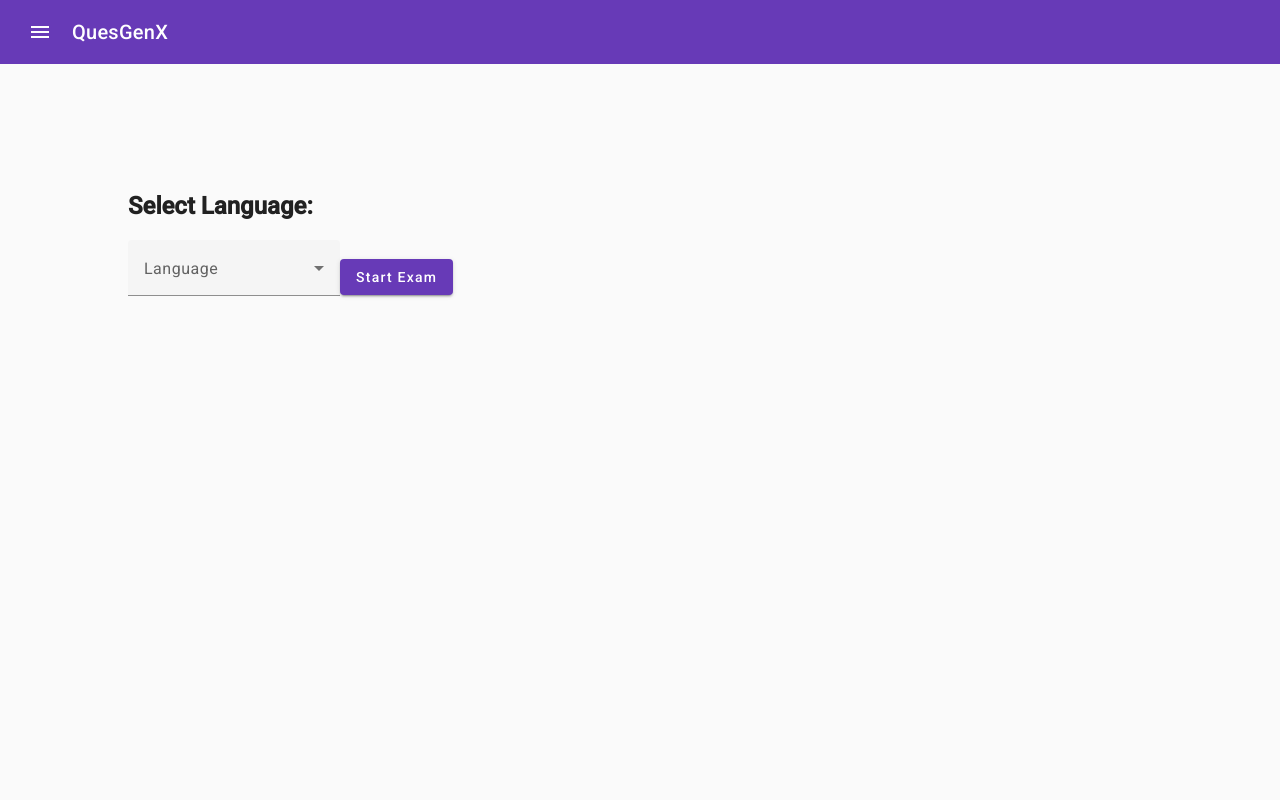
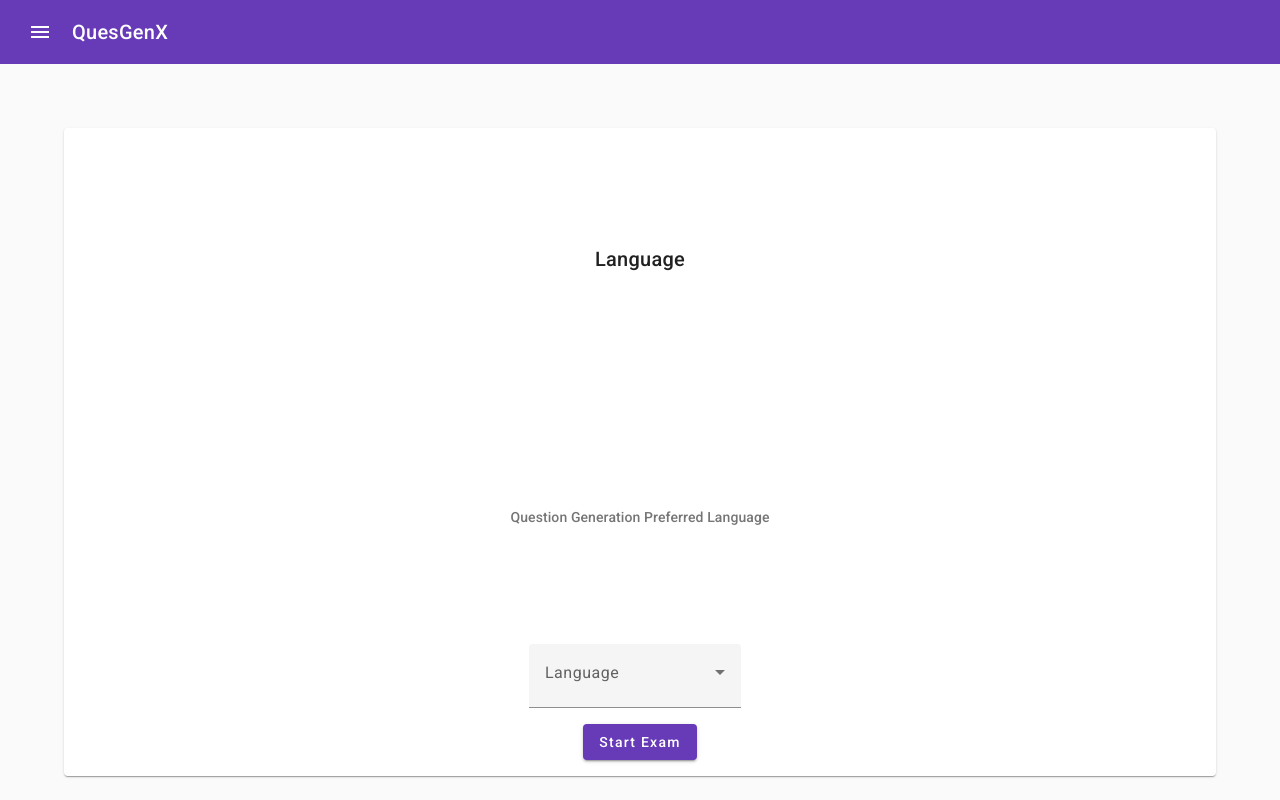
Before and after one commit to wasif31/QuesGenX, an Angular app: page / in a window 1280 px wide. Built offline with nearby package versions, Linux system fonts and the light colour scheme; what ngx-logger would draw is missing.

Commit message:
home ui support

```diff
--- a/src/app/feature/components/home/home.component.css
+++ b/src/app/feature/components/home/home.component.css
@@ -0,0 +1,20 @@
+.card-wrapper{
+    width: 90%;
+    height: 88%;
+    margin-top: 5%;
+    margin-left: 5%;
+    display: flex;
+}
+.margin-title{
+    margin: auto;
+}
+.form-button {
+    display: flex;
+    align-items: center;
+    flex-direction: column;
+}
+
+.form-button .mat-mdc-form-field {
+    margin-right: 10px;
+    height: 80px;
+}
--- a/src/app/feature/components/home/home.component.html
+++ b/src/app/feature/components/home/home.component.html
@@ -1,9 +1,21 @@
-<h2>Select Language:</h2>
-<mat-form-field appearance="fill">
-    <mat-label>Language</mat-label>
-    <mat-select [(ngModel)]="selectedLanguage">
-        <mat-option *ngFor="let language of languages" [value]="language">{{ language }}</mat-option>
-    </mat-select>
-</mat-form-field>
+<mat-card class="card-wrapper">
+    <mat-card-title class="margin-title">Language</mat-card-title>
 
-<button (click)="startExam()" color="primary" mat-raised-button>Start Exam</button>
+    <mat-card-subtitle  class="margin-title">
+        Question Generation Preferred Language
+    </mat-card-subtitle>
+    <mat-card-content>
+        <div fxLayout="column">
+            <div class="form-button">
+                <mat-form-field >
+                    <mat-label>Language</mat-label>
+                    <mat-select [(ngModel)]="selectedLanguage">
+                        <mat-option *ngFor="let language of languages" [value]="language">{{ language }}</mat-option>
+                    </mat-select>
+                </mat-form-field>
+                <button (click)="startExam()" color="primary" mat-raised-button>Start Exam</button>
+            </div>
+        </div>
+    </mat-card-content>
+
+</mat-card>
--- a/src/app/feature/components/home/home.component.ts
+++ b/src/app/feature/components/home/home.component.ts
@@ -7,7 +7,28 @@ import { Router } from "@angular/router";
   styleUrls: ["./home.component.css"],
 })
 export class HomeComponent {
-  languages: string[] = ["English", "Spanish", "French"];
+  languages: string[] = [
+    'English',
+    'Spanish',
+    'French',
+    'German',
+    'Italian',
+    'Chinese',
+    'Japanese',
+    'Russian',
+    'Portuguese',
+    'Arabic',
+    'Hindi',
+    'Bengali',
+    'Indonesian',
+    'Swahili',
+    'Korean',
+    'Turkish',
+    'Dutch',
+    'Swedish',
+    'Polish',
+    'Greek',
+  ];
 
   selectedLanguage: string;
 
--- a/src/styles.css
+++ b/src/styles.css
@@ -16,5 +16,4 @@ body {
 
 /* Add application styles & imports to this file! */
 .main {
-    margin: 10%;
 }
```
